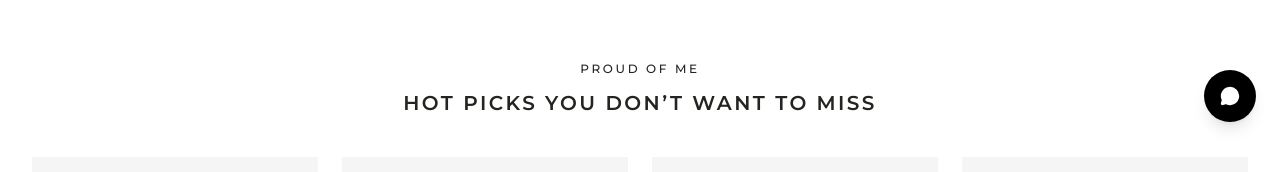
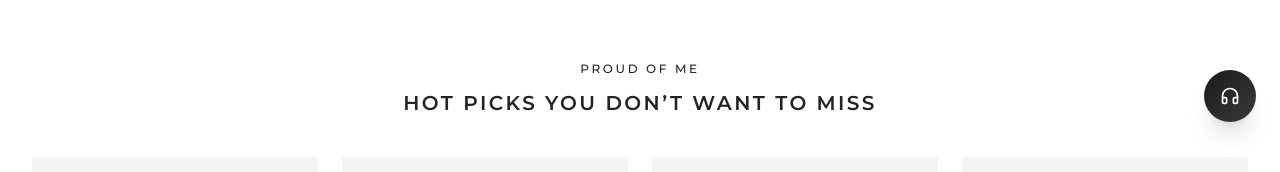
Before and after one commit to egrjati/Next-x-Laravel, a Next.js app in the folder frontend/: page / in a window 1280 px wide. Shown: the part 654-826 px from the top of the page. Built offline with nearby package versions, Linux system fonts and the light colour scheme.

Commit message:
update flosting cs icon

```diff
--- a/frontend/src/components/ui/FloatingCS.tsx
+++ b/frontend/src/components/ui/FloatingCS.tsx
@@ -1,6 +1,6 @@
 "use client";
 import { useState } from "react";
-import { X, MessageCircle, Phone, Mail } from "lucide-react";
+import { X, Headphones, Phone, Mail } from "lucide-react";
 
 const channels = [
   {
@@ -62,15 +62,21 @@ export default function FloatingCS() {
       <button
         onClick={() => setOpen((v) => !v)}
         aria-label="Customer Service"
-        className={`w-13 h-13 rounded-full shadow-lg flex items-center justify-center transition-all duration-300 ${
-          open ? "bg-gray-900 rotate-90" : "bg-black hover:scale-105"
+        className={`w-13 h-13 rounded-full shadow-xl flex items-center justify-center transition-all duration-300 ${
+          open ? "rotate-12" : "hover:scale-105"
         }`}
-        style={{ width: 52, height: 52 }}
+        style={{
+          width: 52,
+          height: 52,
+          background: open
+            ? "linear-gradient(135deg, #374151, #111827)"
+            : "linear-gradient(135deg, #1a1a1a, #3a3a3a)",
+        }}
       >
         {open ? (
           <X className="w-5 h-5 text-white" />
         ) : (
-          <MessageCircle className="w-5 h-5 text-white" fill="white" />
+          <Headphones className="w-5 h-5 text-white" />
         )}
       </button>
     </div>
```
